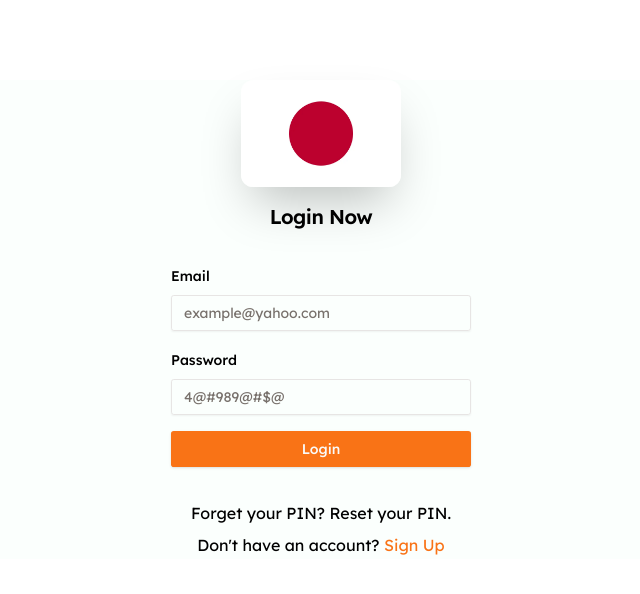
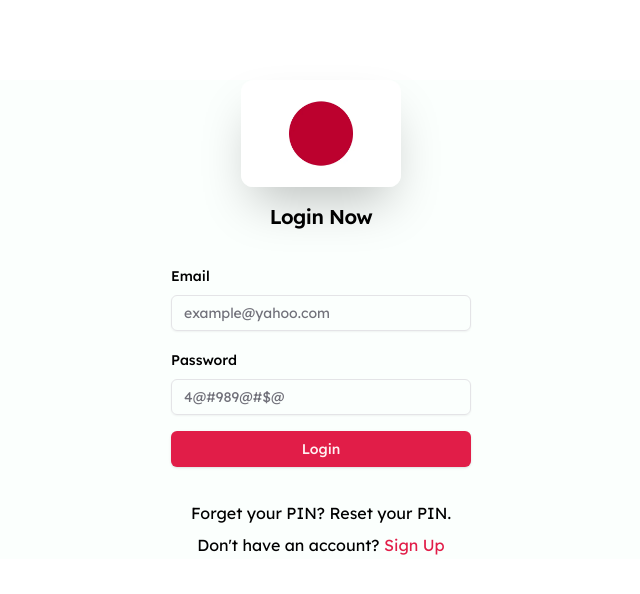
Before and after one commit to tushar-454/learn-japanese-app, a React (Vite) app: page /login in a window 1280 px wide. Shown: the top 594 px of the page, without its empty margins (319-959 px from the left). Built offline with nearby package versions, Linux system fonts and the light colour scheme; no server answers.

Commit message:
feat: integrate Redux for authentication; add login mutation and store configuration; update LoginForm and RegisterForm for password validation; enhance PrivateRoute with error handling

```diff
--- a/package.json
+++ b/package.json
@@ -28,6 +28,7 @@
     "react-dom": "^18.3.1",
     "react-hook-form": "^7.54.0",
     "react-icons": "^5.4.0",
+    "react-redux": "^9.2.0",
     "react-router-dom": "^7.0.2",
     "tailwind-merge": "^2.5.5",
     "tailwindcss-animate": "^1.0.7",
--- a/src/App.tsx
+++ b/src/App.tsx
@@ -1,11 +1,15 @@
 import { Toaster } from '@/components/ui/toaster';
+import { Provider } from 'react-redux';
 import { RouterProvider } from 'react-router-dom';
 import Routes from './routes/Routes';
+import store from './store/store';
 
 function App() {
   return (
     <>
-      <RouterProvider router={Routes}></RouterProvider>
+      <Provider store={store}>
+        <RouterProvider router={Routes}></RouterProvider>
+      </Provider>
       <Toaster />
     </>
   );
--- /dev/null
+++ b/src/api/authSlice.ts
@@ -0,0 +1,21 @@
+import { createApi, fetchBaseQuery } from '@reduxjs/toolkit/query/react';
+
+const authApi = createApi({
+  baseQuery: fetchBaseQuery({
+    baseUrl: `${import.meta.env.VITE_API_BASE_URL}/auth`,
+    credentials: 'include',
+  }),
+
+  endpoints: (builder) => ({
+    login: builder.mutation({
+      query: ({ email, password }) => ({
+        url: '/login',
+        method: 'POST',
+        body: { email, password },
+      }),
+    }),
+  }),
+});
+
+export const { useLoginMutation } = authApi;
+export default authApi;
--- a/src/components/LoginForm.tsx
+++ b/src/components/LoginForm.tsx
@@ -2,6 +2,7 @@
 import { useForm } from 'react-hook-form';
 import { z } from 'zod';
 
+import { useLoginMutation } from '@/api/authSlice';
 import { Button } from '@/components/ui/button';
 import {
   Form,
@@ -23,13 +24,14 @@
     .regex(/gmail\.com$/, {
       message: 'Only gmail.com email addresses are allowed.',
     }),
-  password: z.string().min(8, {
-    message: 'Password must be at least 8 characters.',
+  password: z.string().min(6, {
+    message: 'Password must be at least 6 characters.',
   }),
 });
 
 const LoginForm = () => {
   const { toast } = useToast();
+  const [login] = useLoginMutation();
 
   const form = useForm<z.infer<typeof FormSchema>>({
     resolver: zodResolver(FormSchema),
@@ -39,16 +41,30 @@
     },
   });
 
-  function onSubmit(data: z.infer<typeof FormSchema>) {
-    console.log(data);
-    toast({
-      title: 'You submitted the following values:',
-      description: (
-        <pre className='mt-2 w-[340px] rounded-md bg-slate-950 p-4'>
-          <code className='text-white'>{JSON.stringify(data, null, 2)}</code>
-        </pre>
-      ),
-    });
+  async function onSubmit(data: z.infer<typeof FormSchema>) {
+    const { email, password } = data;
+    const res = await login({ email, password });
+
+    if (res.error) {
+      const errorMessage =
+        'data' in res.error &&
+        typeof res.error.data === 'object' &&
+        res.error.data !== null &&
+        'error' in res.error.data
+          ? (res.error.data as { error: string }).error
+          : 'An error occurred';
+      toast({
+        title: errorMessage,
+        description: 'Please try again.',
+        variant: 'destructive',
+      });
+    }
+    if (res.data.status === 200) {
+      toast({
+        title: 'Login successful.',
+        description: 'Welcome back. ' + res.data.data.name,
+      });
+    }
   }
 
   return (
--- a/src/components/RegisterForm.tsx
+++ b/src/components/RegisterForm.tsx
@@ -28,8 +28,8 @@
     .regex(/gmail\.com$/, {
       message: 'Only gmail.com email addresses are allowed.',
     }),
-  password: z.string().min(8, {
-    message: 'Password must be at least 8 characters.',
+  password: z.string().min(6, {
+    message: 'Password must be at least 6 characters.',
   }),
 });
 
--- a/src/index.css
+++ b/src/index.css
@@ -68,3 +68,117 @@
     --chart-5: 340 75% 55%;
   }
 }
+
+@layer base {
+  :root {
+    --background: 0 0% 100%;
+    --foreground: 240 10% 3.9%;
+    --card: 0 0% 100%;
+    --card-foreground: 240 10% 3.9%;
+    --popover: 0 0% 100%;
+    --popover-foreground: 240 10% 3.9%;
+    --primary: 142.1 76.2% 36.3%;
+    --primary-foreground: 355.7 100% 97.3%;
+    --secondary: 240 4.8% 95.9%;
+    --secondary-foreground: 240 5.9% 10%;
+    --muted: 240 4.8% 95.9%;
+    --muted-foreground: 240 3.8% 46.1%;
+    --accent: 240 4.8% 95.9%;
+    --accent-foreground: 240 5.9% 10%;
+    --destructive: 0 84.2% 60.2%;
+    --destructive-foreground: 0 0% 98%;
+    --border: 240 5.9% 90%;
+    --input: 240 5.9% 90%;
+    --ring: 142.1 76.2% 36.3%;
+    --radius: 0.3rem;
+    --chart-1: 12 76% 61%;
+    --chart-2: 173 58% 39%;
+    --chart-3: 197 37% 24%;
+    --chart-4: 43 74% 66%;
+    --chart-5: 27 87% 67%;
+  }
+
+  .dark {
+    --background: 20 14.3% 4.1%;
+    --foreground: 0 0% 95%;
+    --card: 24 9.8% 10%;
+    --card-foreground: 0 0% 95%;
+    --popover: 0 0% 9%;
+    --popover-foreground: 0 0% 95%;
+    --primary: 142.1 70.6% 45.3%;
+    --primary-foreground: 144.9 80.4% 10%;
+    --secondary: 240 3.7% 15.9%;
+    --secondary-foreground: 0 0% 98%;
+    --muted: 0 0% 15%;
+    --muted-foreground: 240 5% 64.9%;
+    --accent: 12 6.5% 15.1%;
+    --accent-foreground: 0 0% 98%;
+    --destructive: 0 62.8% 30.6%;
+    --destructive-foreground: 0 85.7% 97.3%;
+    --border: 240 3.7% 15.9%;
+    --input: 240 3.7% 15.9%;
+    --ring: 142.4 71.8% 29.2%;
+    --chart-1: 220 70% 50%;
+    --chart-2: 160 60% 45%;
+    --chart-3: 30 80% 55%;
+    --chart-4: 280 65% 60%;
+    --chart-5: 340 75% 55%;
+  }
+}
+
+@layer base {
+  :root {
+    --background: 0 0% 100%;
+    --foreground: 240 10% 3.9%;
+    --card: 0 0% 100%;
+    --card-foreground: 240 10% 3.9%;
+    --popover: 0 0% 100%;
+    --popover-foreground: 240 10% 3.9%;
+    --primary: 346.8 77.2% 49.8%;
+    --primary-foreground: 355.7 100% 97.3%;
+    --secondary: 240 4.8% 95.9%;
+    --secondary-foreground: 240 5.9% 10%;
+    --muted: 240 4.8% 95.9%;
+    --muted-foreground: 240 3.8% 46.1%;
+    --accent: 240 4.8% 95.9%;
+    --accent-foreground: 240 5.9% 10%;
+    --destructive: 0 84.2% 60.2%;
+    --destructive-foreground: 0 0% 98%;
+    --border: 240 5.9% 90%;
+    --input: 240 5.9% 90%;
+    --ring: 346.8 77.2% 49.8%;
+    --radius: 0.5rem;
+    --chart-1: 12 76% 61%;
+    --chart-2: 173 58% 39%;
+    --chart-3: 197 37% 24%;
+    --chart-4: 43 74% 66%;
+    --chart-5: 27 87% 67%;
+  }
+
+  .dark {
+    --background: 20 14.3% 4.1%;
+    --foreground: 0 0% 95%;
+    --card: 24 9.8% 10%;
+    --card-foreground: 0 0% 95%;
+    --popover: 0 0% 9%;
+    --popover-foreground: 0 0% 95%;
+    --primary: 346.8 77.2% 49.8%;
+    --primary-foreground: 355.7 100% 97.3%;
+    --secondary: 240 3.7% 15.9%;
+    --secondary-foreground: 0 0% 98%;
+    --muted: 0 0% 15%;
+    --muted-foreground: 240 5% 64.9%;
+    --accent: 12 6.5% 15.1%;
+    --accent-foreground: 0 0% 98%;
+    --destructive: 0 62.8% 30.6%;
+    --destructive-foreground: 0 85.7% 97.3%;
+    --border: 240 3.7% 15.9%;
+    --input: 240 3.7% 15.9%;
+    --ring: 346.8 77.2% 49.8%;
+    --chart-1: 220 70% 50%;
+    --chart-2: 160 60% 45%;
+    --chart-3: 30 80% 55%;
+    --chart-4: 280 65% 60%;
+    --chart-5: 340 75% 55%;
+  }
+}
--- a/src/routes/PrivateRoute.tsx
+++ b/src/routes/PrivateRoute.tsx
@@ -15,6 +15,7 @@
     toast({
       title: 'You are not logged in',
       description: 'Please login to access the page',
+      variant: 'destructive',
     });
     return;
   }
--- /dev/null
+++ b/src/store/store.ts
@@ -0,0 +1,11 @@
+import authApi from '@/api/authSlice';
+import { configureStore } from '@reduxjs/toolkit';
+
+const store = configureStore({
+  reducer: {
+    [authApi.reducerPath]: authApi.reducer,
+  },
+  middleware: (getDefaultMiddleware) => getDefaultMiddleware().concat(authApi.middleware),
+});
+
+export default store;
```
Also changed, not shown: 1 other file (tests, documents, lock files or other folders).
